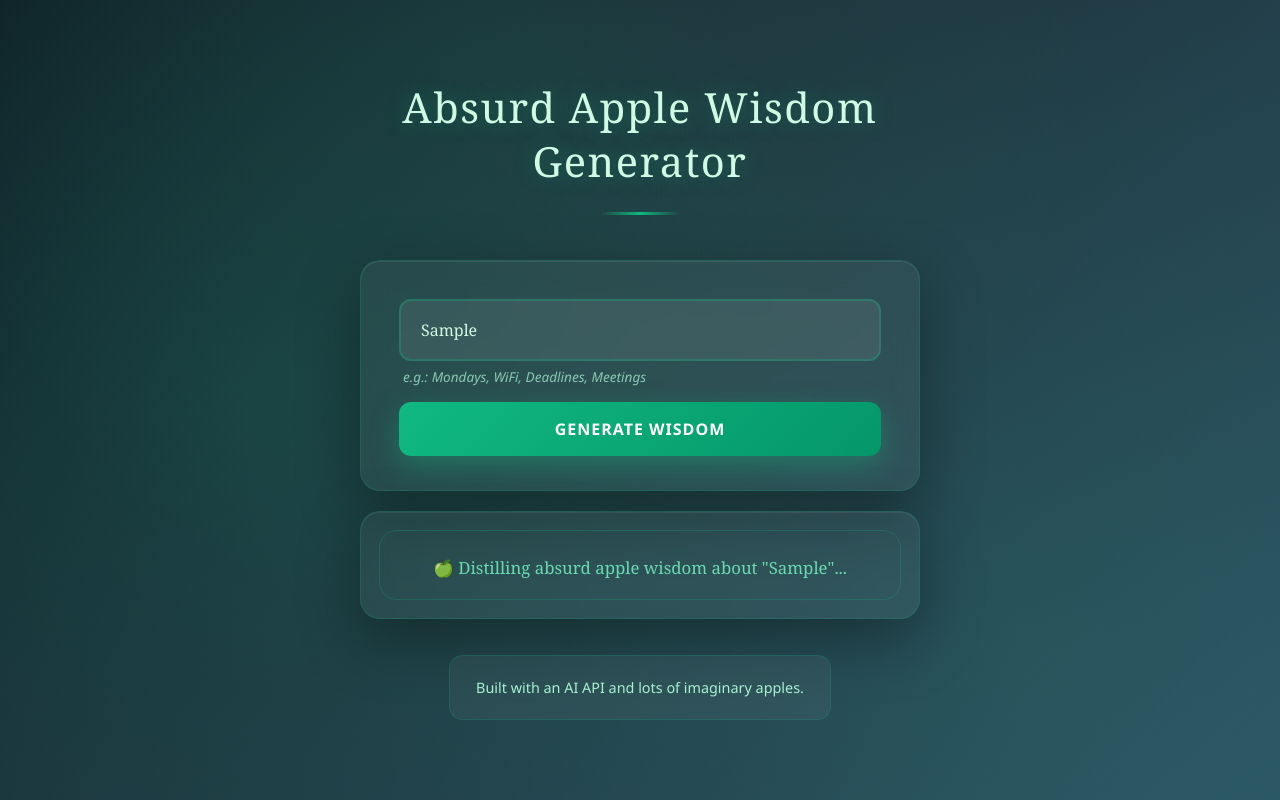
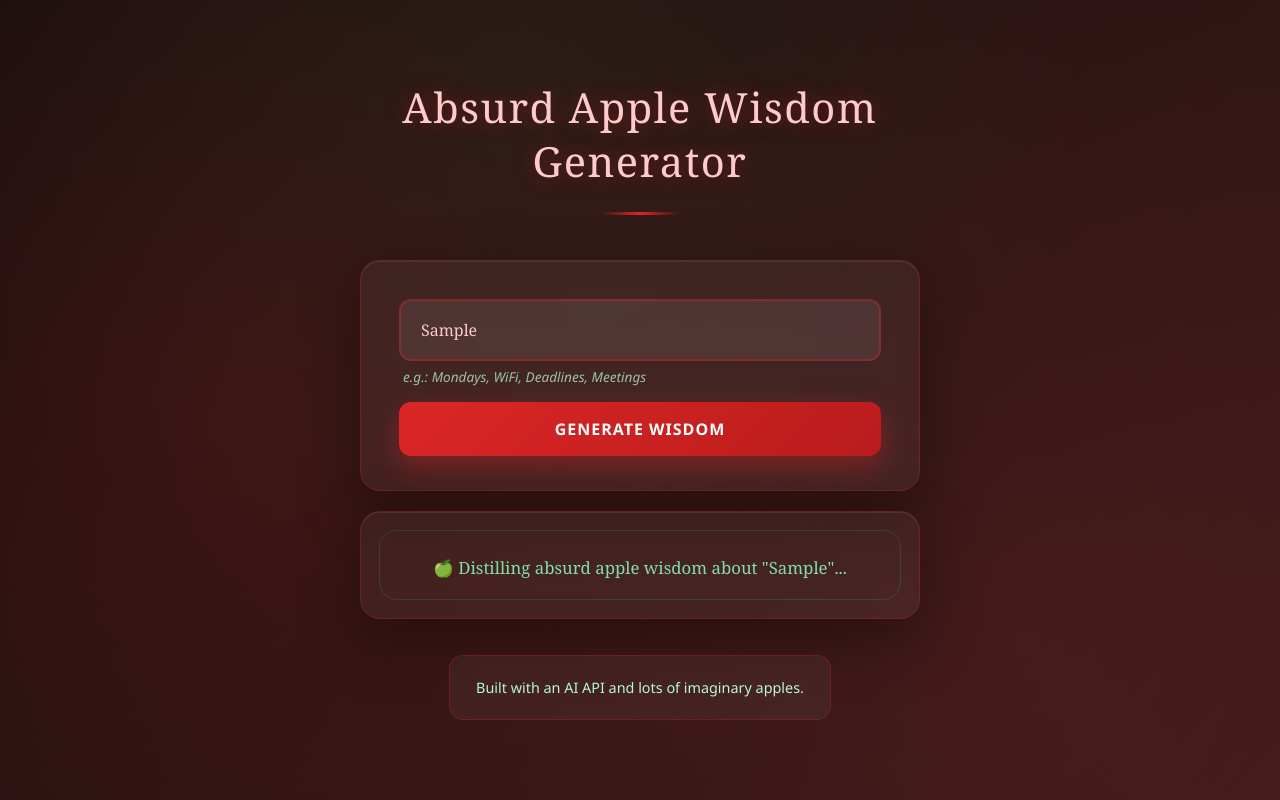
Before and after one commit to cargo-cmyk/apple_wisdom, a plain HTML site: page index.html in a window 1280 px wide. Both pictures are taken after typing "Sample" into the empty fields and a click on the input "Generate Wisdom". Drawn offline with nearby package versions, Linux system fonts and the light colour scheme; no server answers.

Commit message:
change design

```diff
--- a/src/style.css
+++ b/src/style.css
@@ -6,7 +6,7 @@
 
 body {
   font-family: "Georgia", "Times New Roman", serif;
-  background: linear-gradient(135deg, #0f2027 0%, #203a43 50%, #2c5364 100%);
+  background: linear-gradient(135deg, #1a0e0e 0%, #2d1414 50%, #3d1a1a 100%);
   min-height: 100vh;
   display: flex;
   flex-direction: column;
@@ -23,17 +23,17 @@ body::before {
   inset: 0;
   background: radial-gradient(
       circle at 20% 50%,
-      rgba(16, 185, 129, 0.12) 0%,
+      rgba(220, 38, 38, 0.12) 0%,
       transparent 55%
     ),
     radial-gradient(
       circle at 80% 80%,
-      rgba(52, 211, 153, 0.08) 0%,
+      rgba(239, 68, 68, 0.08) 0%,
       transparent 55%
     ),
     radial-gradient(
       circle at 40% 10%,
-      rgba(110, 231, 183, 0.06) 0%,
+      rgba(34, 197, 94, 0.06) 0%,
       transparent 55%
     );
   pointer-events: none;
@@ -52,12 +52,12 @@ header {
 }
 
 h1 {
-  color: #d1fae5;
+  color: #fecaca;
   font-size: 2.6rem;
   text-align: center;
   font-weight: 300;
   letter-spacing: 1.5px;
-  text-shadow: 0 0 20px rgba(16, 185, 129, 0.35);
+  text-shadow: 0 0 20px rgba(220, 38, 38, 0.4);
   line-height: 1.3;
 }
 
@@ -66,7 +66,7 @@ h1::after {
   display: block;
   width: 80px;
   height: 3px;
-  background: linear-gradient(90deg, transparent, #10b981, transparent);
+  background: linear-gradient(90deg, transparent, #dc2626, transparent);
   margin: 24px auto 0;
 }
 
@@ -75,7 +75,7 @@ form {
   backdrop-filter: blur(12px);
   padding: 38px 38px 34px;
   border-radius: 20px;
-  border: 1px solid rgba(16, 185, 129, 0.2);
+  border: 1px solid rgba(220, 38, 38, 0.25);
   box-shadow: 0 20px 60px rgba(0, 0, 0, 0.35),
     inset 0 1px 0 rgba(255, 255, 255, 0.08);
   width: 100%;
@@ -86,27 +86,27 @@ input[type="text"] {
   padding: 18px 20px;
   font-size: 1rem;
   background: rgba(255, 255, 255, 0.08);
-  border: 2px solid rgba(16, 185, 129, 0.3);
+  border: 2px solid rgba(220, 38, 38, 0.35);
   border-radius: 12px;
   margin-bottom: 10px;
-  color: #d1fae5;
+  color: #fecaca;
   font-family: "Georgia", serif;
   transition: all 0.25s ease;
 }
 
 input[type="text"]::placeholder {
-  color: rgba(209, 250, 229, 0.5);
+  color: rgba(254, 202, 202, 0.5);
 }
 
 input[type="text"]:focus {
   outline: none;
-  border-color: #10b981;
+  border-color: #dc2626;
   background: rgba(255, 255, 255, 0.12);
-  box-shadow: 0 0 18px rgba(16, 185, 129, 0.3);
+  box-shadow: 0 0 18px rgba(220, 38, 38, 0.35);
 }
 
 .hint {
-  color: #a7f3d0;
+  color: #bbf7d0;
   font-size: 0.85rem;
   text-align: left;
   margin: -4px 0 16px 4px;
@@ -120,7 +120,7 @@ input[type="submit"] {
   padding: 16px;
   font-size: 1rem;
   font-weight: 600;
-  background: linear-gradient(135deg, #10b981 0%, #059669 100%);
+  background: linear-gradient(135deg, #dc2626 0%, #b91c1c 100%);
   color: white;
   border: none;
   border-radius: 12px;
@@ -129,13 +129,13 @@ input[type="submit"] {
   text-transform: uppercase;
   font-family: "Segoe UI", sans-serif;
   transition: all 0.25s ease;
-  box-shadow: 0 10px 28px rgba(16, 185, 129, 0.35);
+  box-shadow: 0 10px 28px rgba(220, 38, 38, 0.4);
 }
 
 input[type="submit"]:hover {
   transform: translateY(-2px);
-  box-shadow: 0 15px 36px rgba(16, 185, 129, 0.45);
-  background: linear-gradient(135deg, #059669 0%, #047857 100%);
+  box-shadow: 0 15px 36px rgba(220, 38, 38, 0.5);
+  background: linear-gradient(135deg, #b91c1c 0%, #991b1b 100%);
 }
 
 input[type="submit"]:active {
@@ -147,7 +147,7 @@ input[type="submit"]:active {
   backdrop-filter: blur(12px);
   padding: 40px 40px 34px;
   border-radius: 20px;
-  border: 1px solid rgba(16, 185, 129, 0.2);
+  border: 1px solid rgba(220, 38, 38, 0.25);
   box-shadow: 0 20px 60px rgba(0, 0, 0, 0.35),
     inset 0 1px 0 rgba(255, 255, 255, 0.08);
   width: 100%;
@@ -155,7 +155,7 @@ input[type="submit"]:active {
   margin-bottom: 36px;
   font-size: 1.25rem;
   line-height: 1.9;
-  color: #d1fae5;
+  color: #fecaca;
   text-align: center;
   position: relative;
   z-index: 1;
@@ -171,12 +171,12 @@ input[type="submit"]:active {
   position: absolute;
   inset: 18px;
   border-radius: 18px;
-  border: 1px solid rgba(16, 185, 129, 0.25);
+  border: 1px solid rgba(34, 197, 94, 0.2);
   pointer-events: none;
 }
 
 .generating {
-  color: #6ee7b7;
+  color: #86efac;
   font-size: 1.05rem;
   font-style: normal;
   animation: pulse 1.5s ease-in-out infinite;
@@ -197,10 +197,10 @@ footer {
   backdrop-filter: blur(10px);
   padding: 20px 26px;
   border-radius: 14px;
-  border: 1px solid rgba(16, 185, 129, 0.2);
+  border: 1px solid rgba(220, 38, 38, 0.25);
   text-align: center;
   font-size: 0.9rem;
-  color: #a7f3d0;
+  color: #bbf7d0;
   max-width: 560px;
   line-height: 1.6;
   position: relative;
```
